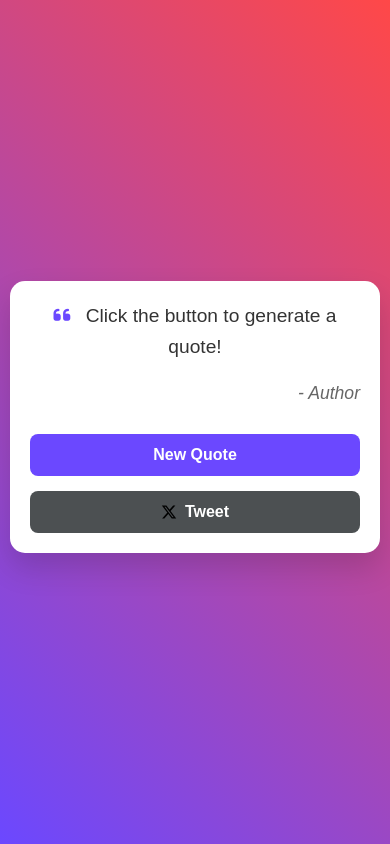
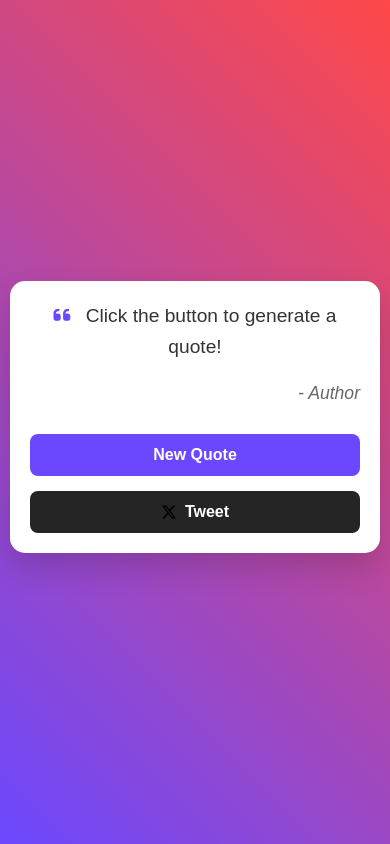
Before and after one commit to Khushansh777/Quote-Generator, a plain HTML site: page index.html in a window 390 px wide. In both pictures the pointer is over the button "Tweet". Drawn offline with Linux system fonts and the light colour scheme; no server answers.

Commit message:
removed hover effect for phones

```diff
--- a/styles.css
+++ b/styles.css
@@ -117,6 +117,11 @@ button {
     #tweet-quote{
         background-color: #1a1919f1;
     }
+
+    #tweet-quote:hover {
+    background-color: #1a1919f1;
+    }
+
     button {
         width: 100%;
         justify-content: center;
```
